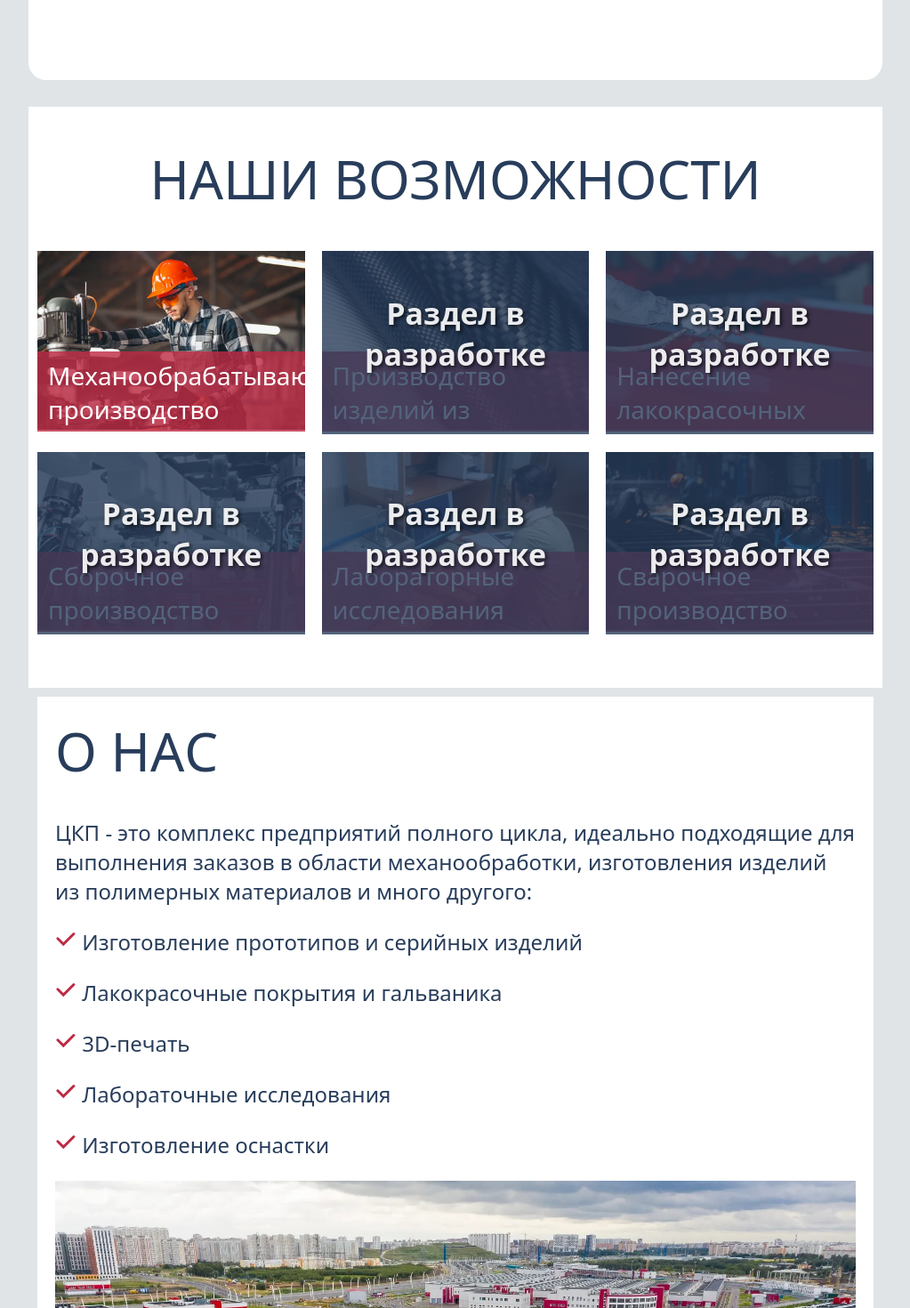
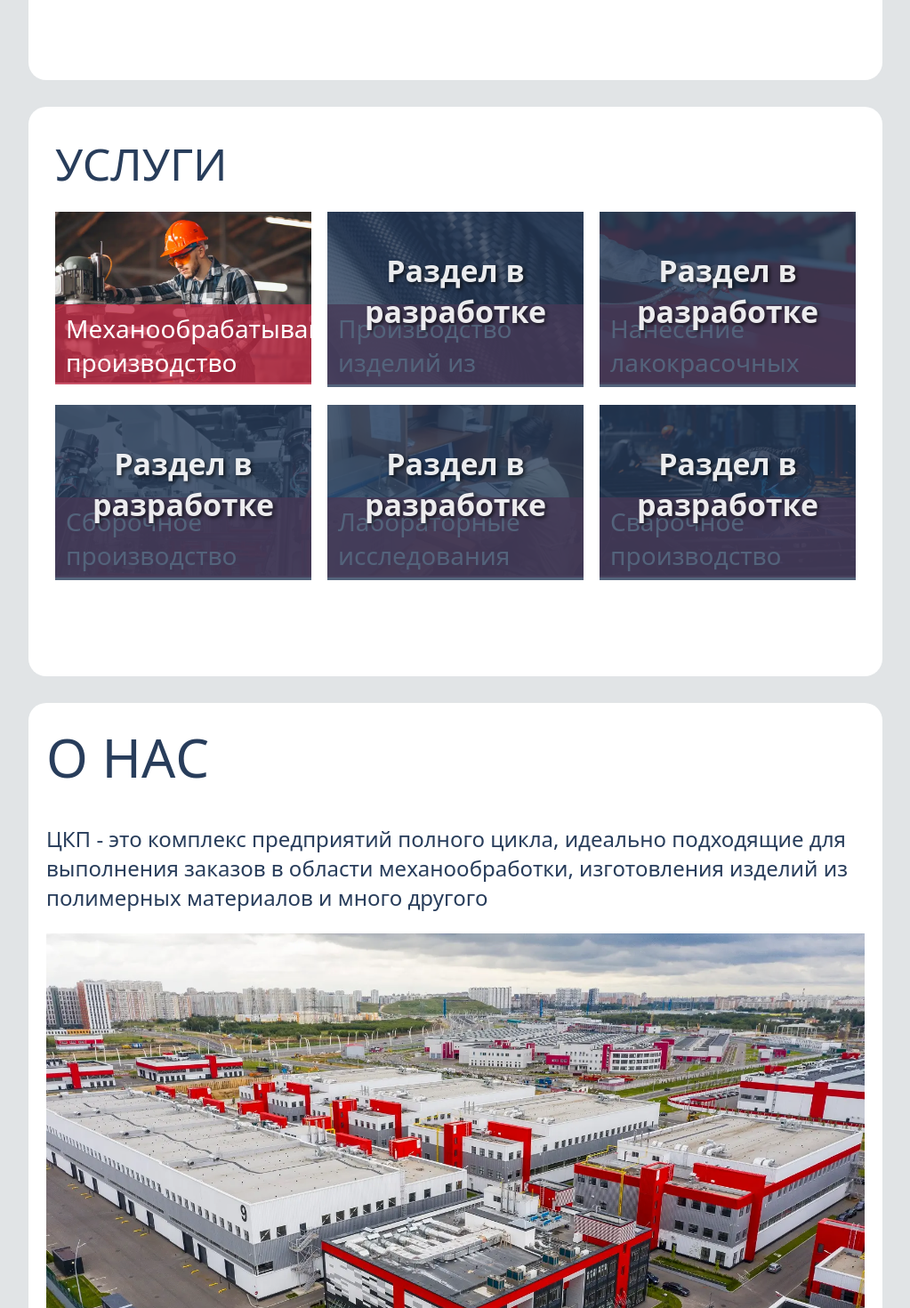
Before and after one commit to js-owl/maas-front, a Vue app: page / in a window 1280 px wide. Shown: the part 640-2110 px from the top of the page at 89% size, without its empty margins (128-1151 px from the left). Built offline with nearby package versions, Linux system fonts and the light colour scheme; no server answers.

Commit message:
Update SectionAbility.vue and SectionAbout.vue for improved styling and content clarity; modify SectionAdvantages.vue to correct title casing. Adjustments include renaming section titles, enhancing layout with consistent padding and margins, and refining text styles for better readability.

```diff
--- a/src/components/sections/SectionAbility.vue
+++ b/src/components/sections/SectionAbility.vue
@@ -67,7 +67,7 @@ const abilities = ref([
 
 <template>
   <section class="ability-section">
-    <div class="ability-title">НАШИ ВОЗМОЖНОСТИ</div>
+    <div class="ability-title">УСЛУГИ</div>
 
     <div class="items">
       <div class="item" v-for="ability in abilities" :key="ability.id">
@@ -97,16 +97,18 @@ const abilities = ref([
 
 <style scoped>
 .ability-section {
-  background-color: #fff;
-  padding: 0px 10px 40px;
   min-height: 600px;
+  background-color: white;
+  margin: 30px 0 30px;
+  padding: 20px 30px 20px 30px;
+  border-radius: 20px;
 }
 
 .ability-title {
-  text-align: center;
-  font-size: 60px;
+  /* text-align: center; */
+  font-size: 50px;
   color: #283d5b;
-  padding: 40px 0;
+  padding: 10px 0 20px 0px;
 }
 
 .items {
--- a/src/components/sections/SectionAbout.vue
+++ b/src/components/sections/SectionAbout.vue
@@ -3,51 +3,19 @@
     <div class="about-title">О НАС</div>
     <p class="about-text">
       ЦКП - это комплекс предприятий полного цикла, идеально подходящие для выполнения заказов в
-      области механообработки, изготовления изделий из полимерных материалов и много другого:
+      области механообработки, изготовления изделий из полимерных материалов и много другого
     </p>
-    <p class="about-text">
-      <el-icon color="var(--upper-menu-bg)" class="no-inherit">
-        <Select />
-      </el-icon>
-      Изготовление прототипов и серийных изделий
-    </p>
-    <p class="about-text">
-      <el-icon color="var(--upper-menu-bg)" class="no-inherit">
-        <Select />
-      </el-icon>
-      Лакокрасочные покрытия и гальваника
-    </p>
-    <p class="about-text">
-      <el-icon color="var(--upper-menu-bg)" class="no-inherit">
-        <Select />
-      </el-icon>
-      3D-печать
-    </p>
-    <p class="about-text">
-      <el-icon color="var(--upper-menu-bg)" class="no-inherit">
-        <Select />
-      </el-icon>
-      Лабораточные исследования
-    </p>
-    <p class="about-text">
-      <el-icon color="var(--upper-menu-bg)" class="no-inherit">
-        <Select />
-      </el-icon>
-      Изготовление оснастки
-    </p>
-
     <el-image src="homePage/about.webp" class="item-img" />
   </div>
 </template>
 
 <style scoped>
 .section-about {
-  background-color: #fff;
-  margin: 10px;
-  padding: 20px 20px 40px;
   min-height: 600px;
-  /* border: 1px solid red;
-  border-radius: 10px; */
+  background-color: white;
+  margin: 30px 0 30px;
+  padding: 20px 20px 20px 20px;
+  border-radius: 20px;
 }
 
 .about-title {
--- a/src/components/sections/SectionAdvantages.vue
+++ b/src/components/sections/SectionAdvantages.vue
@@ -20,7 +20,7 @@ const advantages = ref([
   },
   {
     id: 4,
-    title: 'ГИБКОСТЬ',
+    title: 'Гибкость',
     text: 'Наши специалисты помогут найти все необходимые решения, учтут ваши пожелания и нюансы заказов.',
   }
 
@@ -70,18 +70,12 @@ const advantages = ref([
   margin: 5px;
   border-radius: 5px;
   height: 300px;
-  /*
-  display: flex;
-  flex-direction: column;
-  justify-content: space-between;
-  color: #283d5b;
-
-  border-radius: 10px;
-  height: 300px; */
 }
 
 .item-title {
   font-size: 26px;
+  color: red;
+  font-weight: bold;
 }
 
 .item-text {
```
